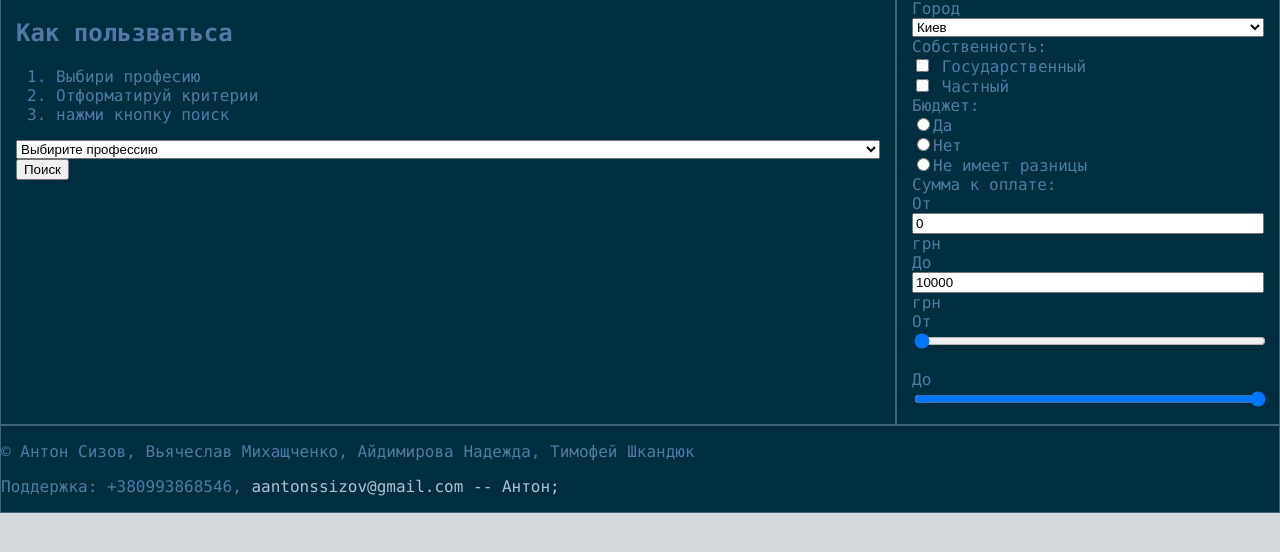
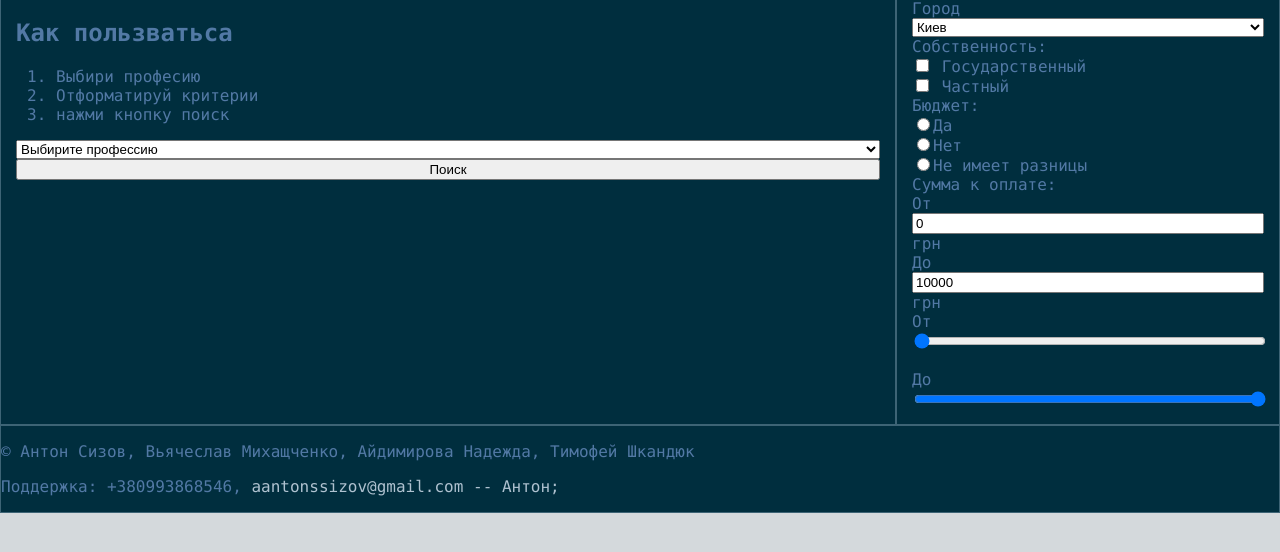
Before and after one commit to aantonssizov/Postuplenie, a plain HTML site: page index.html in a window 1280 px wide. Shown: the part 74-626 px from the top of the page. Drawn offline with Linux system fonts and the light colour scheme.

Commit message:
button with 100%

```diff
--- a/css/style.css
+++ b/css/style.css
@@ -80,6 +80,7 @@ a>#logo {
 
 input[type=number],
 input[type=range],
+input[type=button],
 select {
     display: block;
     width: 100%;
```
